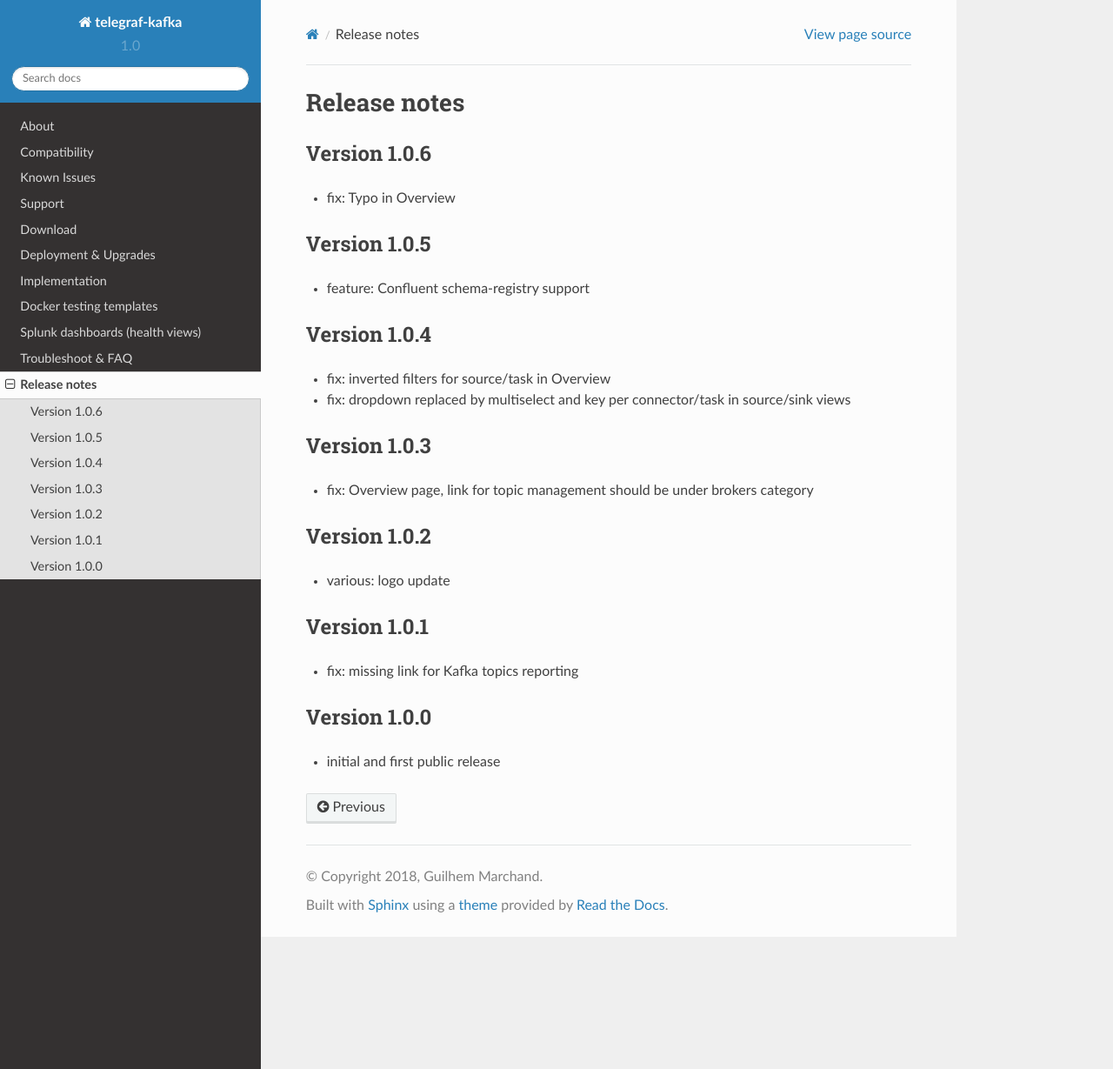
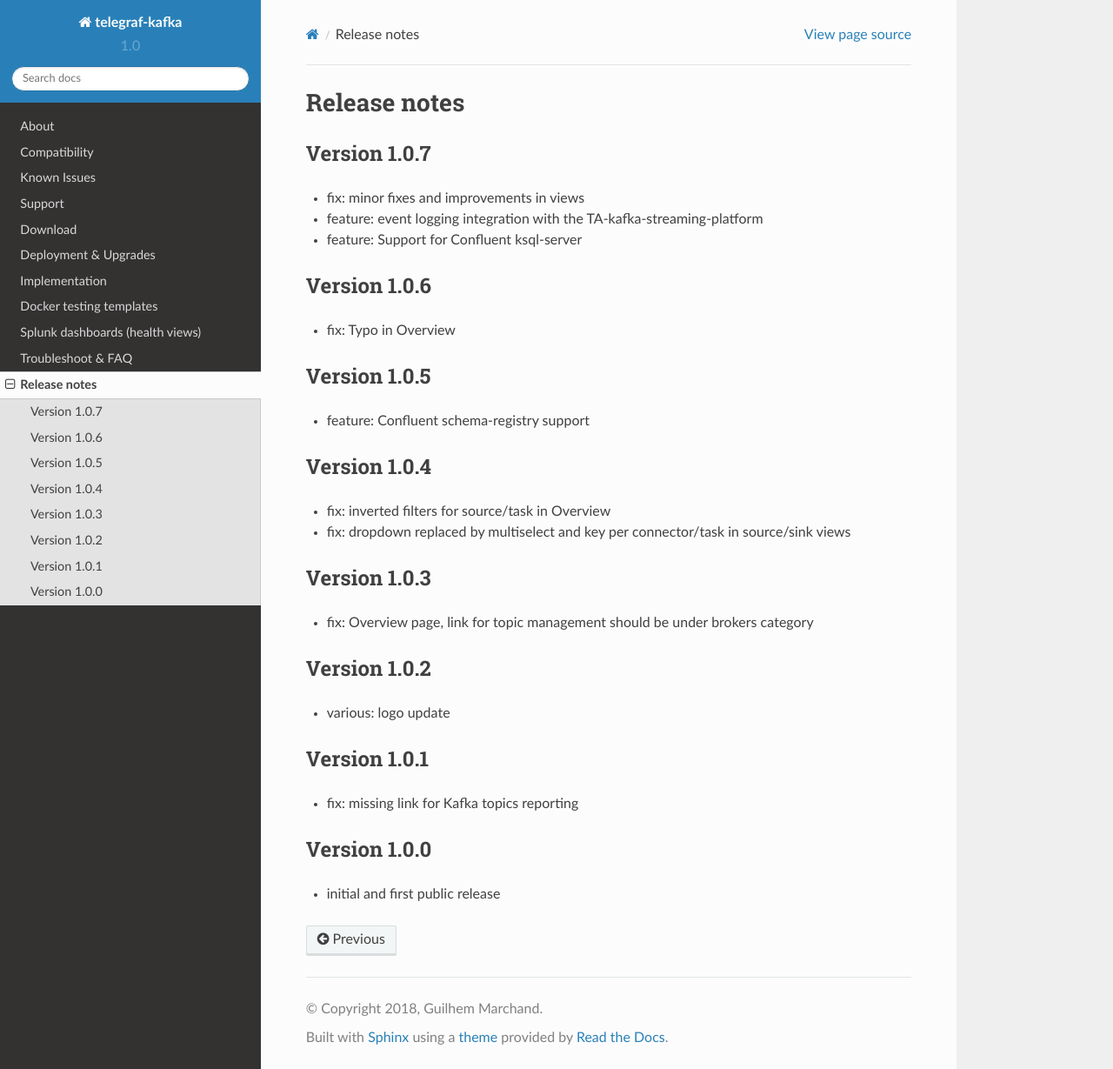
Before and after one commit to guilhemmarchand/telegraf-kafka, a Sphinx documentation site: the page built from docs/releasenotes.rst, in a window 1280 px wide and 1229 px high. Shown: the whole window at 87% size. Built offline with Sphinx 7.4.7 and the Read the Docs theme 2.0.0, drawn with Linux system fonts in a browser that asks for light colours.

Commit message:
Work in progress

```diff
--- a/docs/releasenotes.rst
+++ b/docs/releasenotes.rst
@@ -1,5 +1,11 @@
 Release notes
 #############
+
+Version 1.0.7
+=============
+- fix: minor fixes and improvements in views
+- feature: event logging integration with the TA-kafka-streaming-platform
+- feature: Support for Confluent ksql-server
 
 Version 1.0.6
 =============
```
Also changed, not shown: 3 other files.
